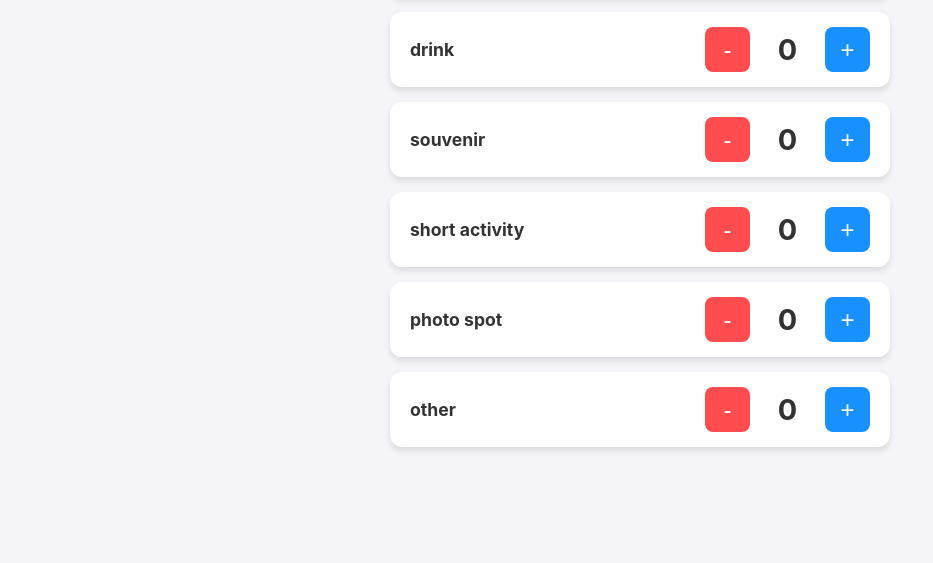
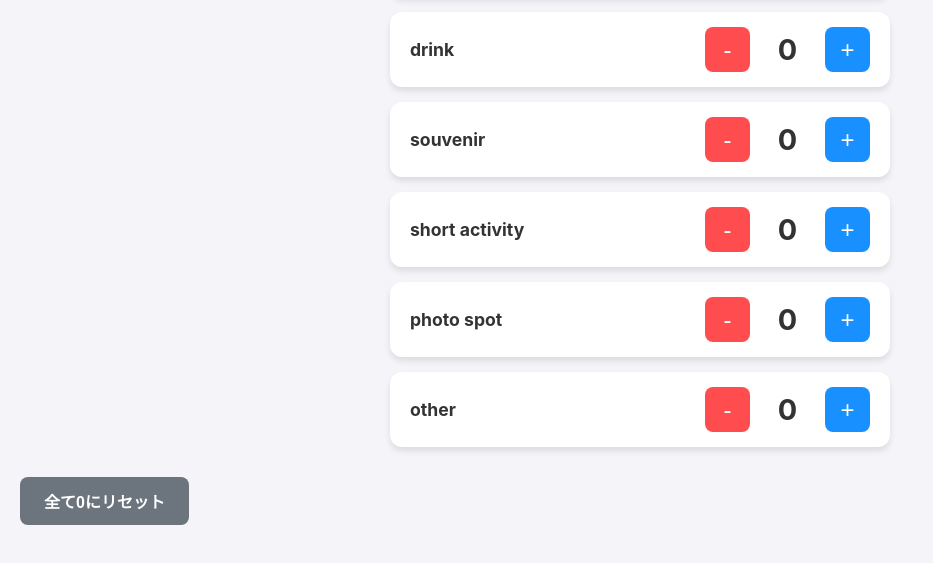
Before and after one commit to hokka0/count, a plain HTML site: page index.html in a window 1280 px wide. Shown: the part 169-732 px from the top of the page, without its empty margins (0-933 px from the left). Drawn offline with Linux system fonts and the light colour scheme.

Commit message:
Update index.html

```diff
--- a/index.html
+++ b/index.html
@@ -38,7 +38,6 @@
         .counter-label {
             font-size: 1.1rem;
             font-weight: bold;
-            /* 文字が長くても綺麗に表示されるように調整 */
             flex: 1;
             padding-right: 10px;
             word-wrap: break-word;
@@ -79,6 +78,24 @@
             min-width: 45px;
             text-align: center;
         }
+
+        /* リセットボタン用のデザイン */
+        .reset-container {
+            text-align: center;
+            margin-top: 30px;
+            padding-bottom: 20px;
+        }
+        .btn-reset {
+            width: auto;
+            height: auto;
+            padding: 12px 24px;
+            font-size: 1rem;
+            font-weight: bold;
+            background-color: #6c757d;
+            color: white;
+            border-radius: 8px;
+        }
+        .btn-reset:active { background-color: #5a6268; }
     </style>
 </head>
 <body>
@@ -89,8 +106,13 @@
         <!-- JavaScriptでここにカウンターを生成します -->
     </div>
 
+    <!-- 全てリセットするボタン -->
+    <div class="reset-container">
+        <button class="btn-reset" onclick="resetCounts()">全て0にリセット</button>
+    </div>
+
     <script>
-        // カウンターのラベル（名前）を設定
+        // カウンターのラベル
         const LABELS = [
             "food",
             "drink",
@@ -102,8 +124,10 @@
 
         const container = document.getElementById('counters');
 
-        // カウントの値を保持する配列を初期化（ラベルの数に合わせて生成）
-        let counts = Array(LABELS.length).fill(0);
+        // ★追加機能：スマホ（ブラウザ）のLocalStorageから保存されたデータを読み込む
+        // データがない場合は0の配列を作る
+        const savedData = localStorage.getItem('myCounterData');
+        let counts = savedData ? JSON.parse(savedData) : Array(LABELS.length).fill(0);
 
         // カウンターのUIを生成
         for (let i = 0; i < LABELS.length; i++) {
@@ -114,7 +138,8 @@
                 <div class="counter-label">${LABELS[i]}</div>
                 <div class="controls">
                     <button class="btn-minus" onclick="updateCount(${i}, -1)">-</button>
-                    <div class="count-display" id="count-${i}">0</div>
+                    <!-- 読み込んだ数値を初期表示する -->
+                    <div class="count-display" id="count-${i}">${counts[i]}</div>
                     <button class="btn-plus" onclick="updateCount(${i}, 1)">+</button>
                 </div>
             `;
@@ -125,10 +150,31 @@
         function updateCount(index, change) {
             counts[index] += change;
 
-            // マイナスにならないようにする（0より小さくならない）
+            // マイナスにならないようにする
             if (counts[index] < 0) counts[index] = 0;
 
+            // 画面の表示を更新
             document.getElementById(`count-${index}`).innerText = counts[index];
+
+            // ★追加機能：数値が変わるたびにブラウザ（LocalStorage）に保存する
+            localStorage.setItem('myCounterData', JSON.stringify(counts));
+        }
+
+        // ★追加機能：全てをリセットする関数
+        function resetCounts() {
+            // 間違えて押さないように確認メッセージを出す
+            if (confirm("すべてのカウントを「0」にリセットしますか？")) {
+                // 配列をすべて0にする
+                counts = Array(LABELS.length).fill(0);
+
+                // ブラウザの保存データを削除
+                localStorage.removeItem('myCounterData');
+
+                // 画面の表示をすべて0に更新
+                for (let i = 0; i < LABELS.length; i++) {
+                    document.getElementById(`count-${i}`).innerText = 0;
+                }
+            }
         }
     </script>
 </body>
```
